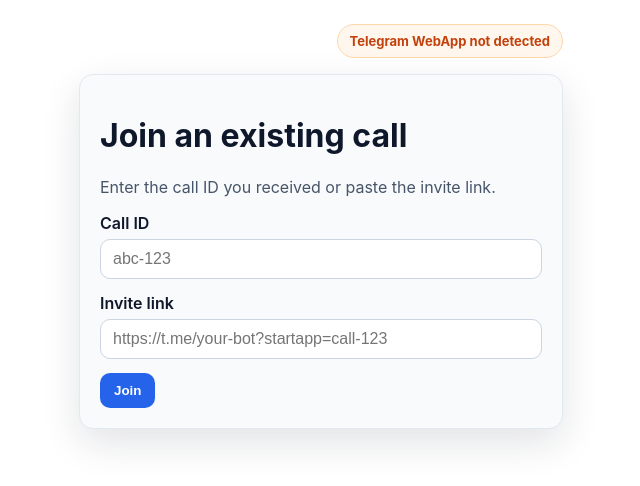
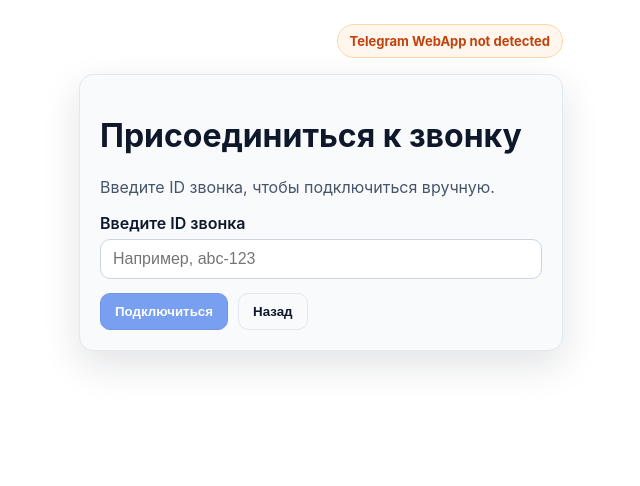
Before and after one commit to Rodion4365/Tel_call, a React (Vite) app in the folder frontend/: page /join-call in a window 1280 px wide. Shown: the top 486 px of the page, without its empty margins (319-959 px from the left). Built offline with nearby package versions, Linux system fonts and the light colour scheme; no server answers.

Commit message:
Add join call flow by call code

```diff
--- a/frontend/src/pages/JoinCall.tsx
+++ b/frontend/src/pages/JoinCall.tsx
@@ -1,20 +1,79 @@
-import React from "react";
+import React, { useState } from "react";
+import { useNavigate } from "react-router-dom";
+import { useAuth } from "../contexts/AuthContext";
+import { joinCallByCode } from "../services/calls";
 
 const JoinCall: React.FC = () => {
+  const navigate = useNavigate();
+  const { token } = useAuth();
+  const [callCode, setCallCode] = useState("");
+  const [errorMessage, setErrorMessage] = useState("");
+  const [isSubmitting, setSubmitting] = useState(false);
+
+  const handleSubmit = async (event: React.FormEvent<HTMLFormElement>) => {
+    event.preventDefault();
+    setErrorMessage("");
+
+    const normalizedCode = callCode.trim();
+
+    if (!normalizedCode) {
+      setErrorMessage("Введите ID звонка");
+      return;
+    }
+
+    if (!token) {
+      setErrorMessage("Авторизация не выполнена");
+      return;
+    }
+
+    setSubmitting(true);
+
+    try {
+      const response = await joinCallByCode(normalizedCode, token);
+      navigate(`/call/${response.call_id}`);
+    } catch (error) {
+      // eslint-disable-next-line no-console
+      console.error("Failed to join call", error);
+      setErrorMessage("Звонок не найден или недоступен");
+    } finally {
+      setSubmitting(false);
+    }
+  };
+
   return (
     <div className="panel">
-      <h1>Join an existing call</h1>
-      <p>Enter the call ID you received or paste the invite link.</p>
-      <form className="form">
+      <h1>Присоединиться к звонку</h1>
+      <p>Введите ID звонка, чтобы подключиться вручную.</p>
+      <form className="form" onSubmit={handleSubmit}>
         <label className="form-field">
-          <span>Call ID</span>
-          <input type="text" placeholder="abc-123" />
+          <span>Введите ID звонка</span>
+          <input
+            type="text"
+            placeholder="Например, abc-123"
+            value={callCode}
+            onChange={(event) => setCallCode(event.target.value)}
+            autoComplete="off"
+          />
         </label>
-        <label className="form-field">
-          <span>Invite link</span>
-          <input type="url" placeholder="https://t.me/your-bot?startapp=call-123" />
-        </label>
-        <button type="button">Join</button>
+
+        {errorMessage ? (
+          <p className="status status-offline" role="alert">
+            {errorMessage}
+          </p>
+        ) : null}
+
+        <div className="form-actions">
+          <button
+            type="submit"
+            className="primary"
+            disabled={!callCode.trim() || !token || isSubmitting}
+          >
+            Подключиться
+          </button>
+          <button type="button" className="outline" onClick={() => navigate(-1)}>
+            Назад
+          </button>
+        </div>
       </form>
     </div>
   );
--- /dev/null
+++ b/frontend/src/services/calls.ts
@@ -0,0 +1,16 @@
+import { apiClient } from "./apiClient";
+
+export interface JoinCallResponse {
+  call_id: string;
+}
+
+export const joinCallByCode = async (
+  callCode: string,
+  token: string,
+): Promise<JoinCallResponse> => {
+  return apiClient.post<JoinCallResponse>(
+    "/api/calls/join_by_code",
+    { call_code: callCode },
+    { token },
+  );
+};
--- a/frontend/src/styles.css
+++ b/frontend/src/styles.css
@@ -239,6 +239,12 @@ p {
   margin-top: 12px;
 }
 
+.form-actions {
+  display: flex;
+  gap: 10px;
+  flex-wrap: wrap;
+}
+
 .form-field {
   display: flex;
   flex-direction: column;
```
